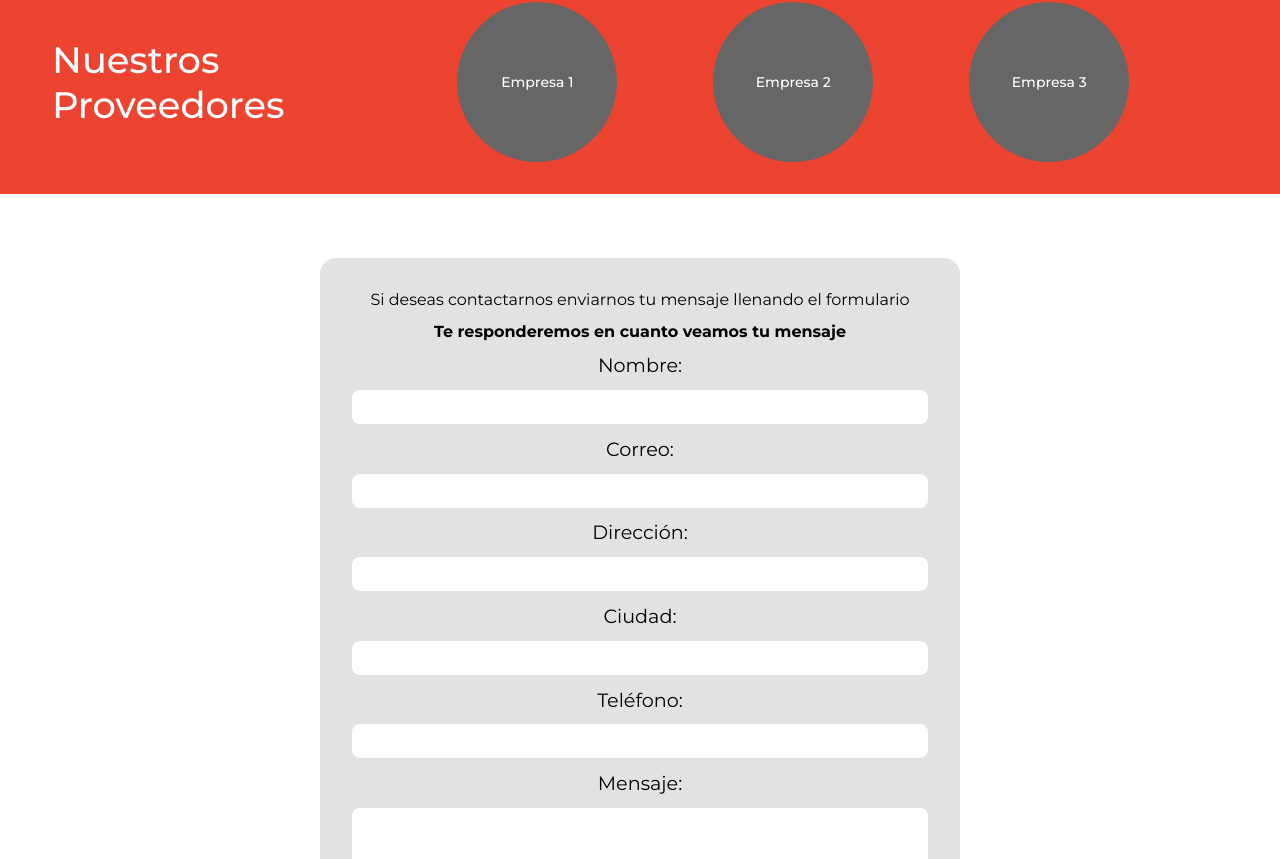
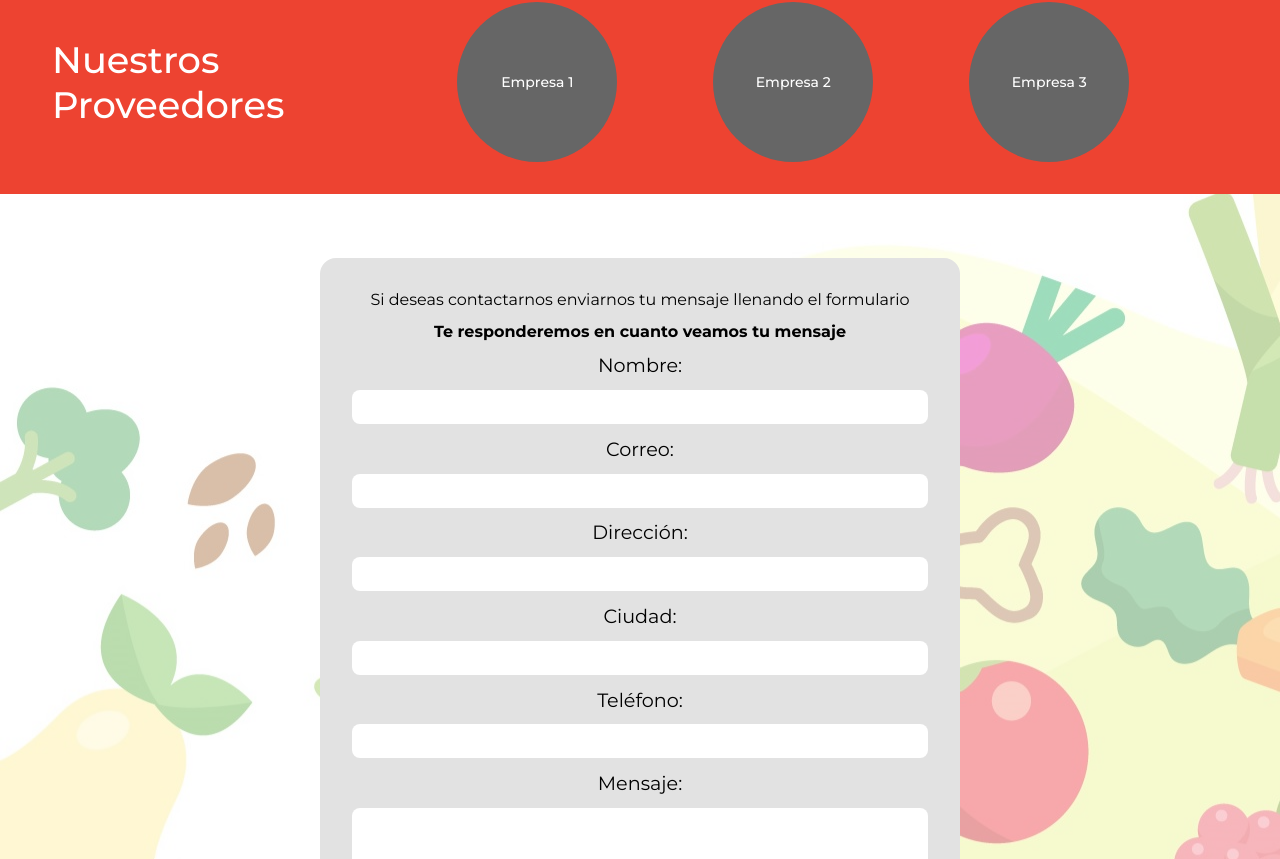
Before and after one commit to MariaBarros02/fruverDelCampo, a React (Vite) app: page /nosotros in a window 1280 px wide. Shown: the part 1161-2020 px from the top of the page. Built offline with nearby package versions, Linux system fonts and the light colour scheme.

Commit message:
modificacion de Nosotros se agrego un fondo al formualario Sobre la rama _main 	modified:   src/paginas/Nosotros.jsx 	modified:   src/sass/paginas/_nosotros.scss

```diff
--- a/src/paginas/Nosotros.jsx
+++ b/src/paginas/Nosotros.jsx
@@ -139,7 +139,7 @@ const Nosotros = () => {
       </section>
 
       <div className="formulario">
-
+        <div className="formulario-contenido">
           <form onSubmit={enviarFormulario} className="contact-form">
             <p>Si deseas contactarnos enviarnos tu mensaje llenando el formulario</p>
             <p className="formulario-leyenda">Te responderemos en cuanto veamos tu mensaje</p>
@@ -200,6 +200,9 @@ const Nosotros = () => {
           </form>
 
         </div>
+
+
+      </div>
       <Footer />
     </>
   )
--- a/src/sass/paginas/_nosotros.scss
+++ b/src/sass/paginas/_nosotros.scss
@@ -136,7 +136,7 @@
     background-color: $colorSecundario;
     color: #fff;
     padding: 2rem;
-    margin: 4rem 0;
+    margin-top: 4rem ;
     text-align: center;
     font-weight: 500;
 
@@ -205,8 +205,17 @@
 // Inicio sección Formulario
 
 .formulario {
+    background-image: url('/imagenes/banner.webp');
+    background-attachment: fixed;
     justify-items: center;
     align-items: center;
+
+    .formulario-contenido{
+        padding: 2rem 0;
+        width: 100%;
+        height: 100%;
+        background-color: #ffffff9d;
+    }
 }
 
 .contact-form {
```
Lines whose indentation alone changed are shown as unchanged.
